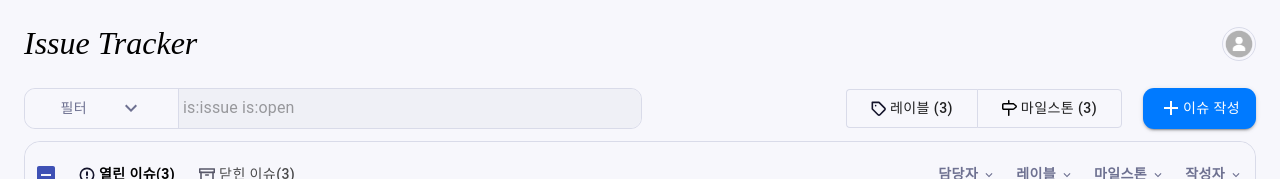
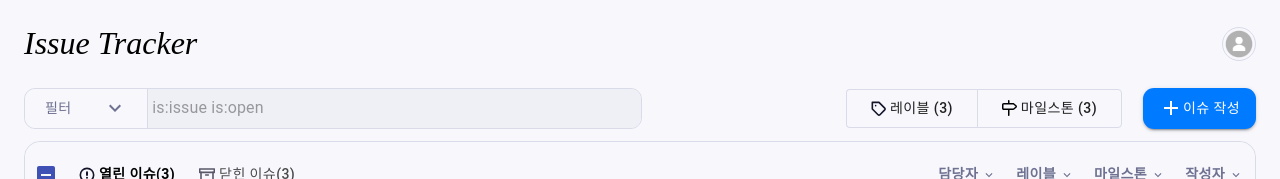
Before and after one commit to codesquad-members-2021/issue-tracker, a React (Create React App) app in the folder FE/: page /issues in a window 1280 px wide. Shown: the top 179 px of the page. Built offline with nearby package versions, Linux system fonts and the light colour scheme.

Commit message:
[#13] style: :art: IssueList - SearchBar 필터 버튼 비율 변경

```diff
--- a/FE/src/components/IssueList/NavFilter/SearchBar.tsx
+++ b/FE/src/components/IssueList/NavFilter/SearchBar.tsx
@@ -30,12 +30,12 @@ const SearchBarLayout = styled(Box)`
 `;
 
 const FilterButton = styled(Button)`
-  min-width: 25%;
+  min-width: 20%;
   height: 100%;
   padding: 0 4px;
 
   display: flex;
-  justify-content: space-evenly;
+  justify-content: space-around;
   align-items: center;
 
   cursor: pointer;
```
